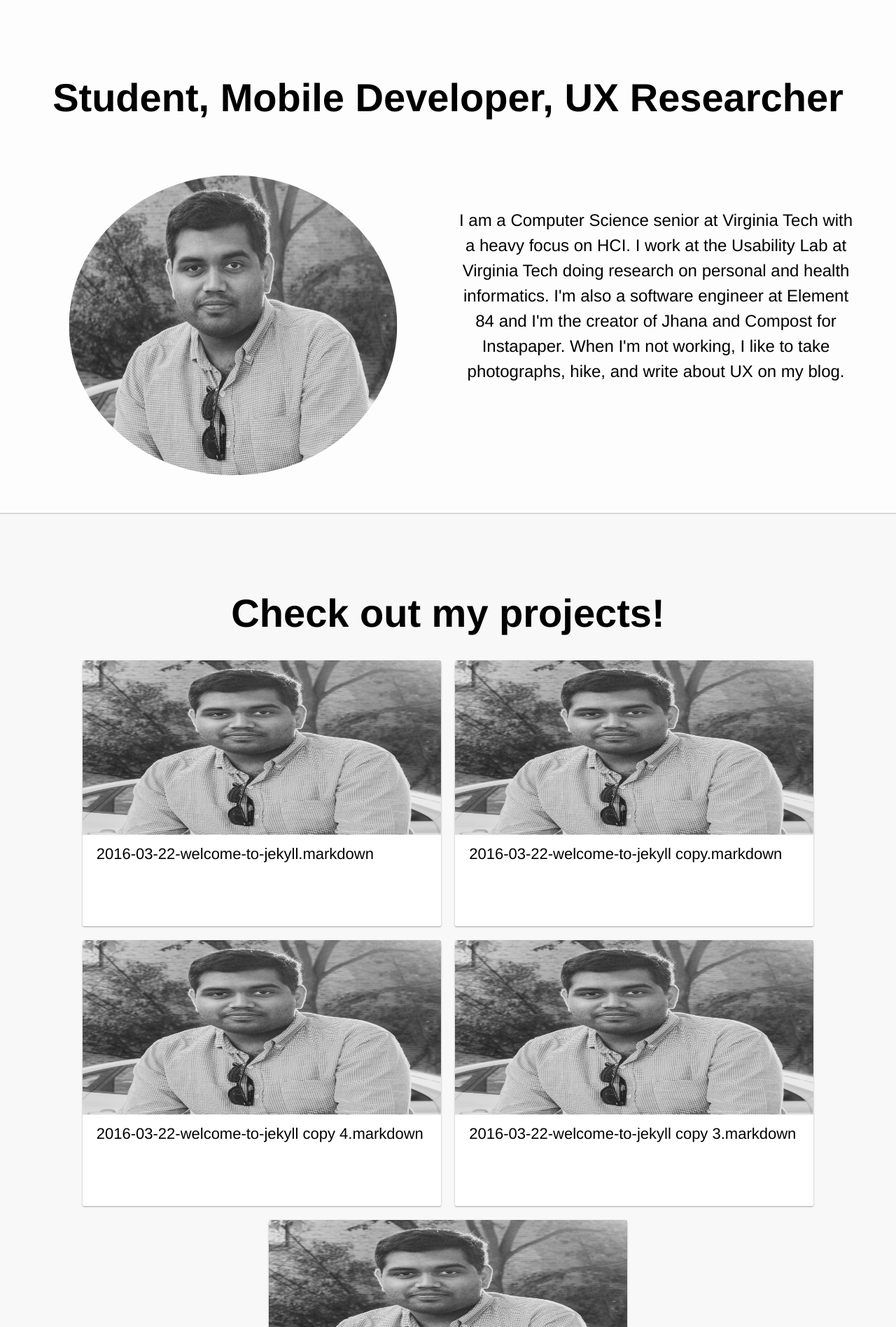
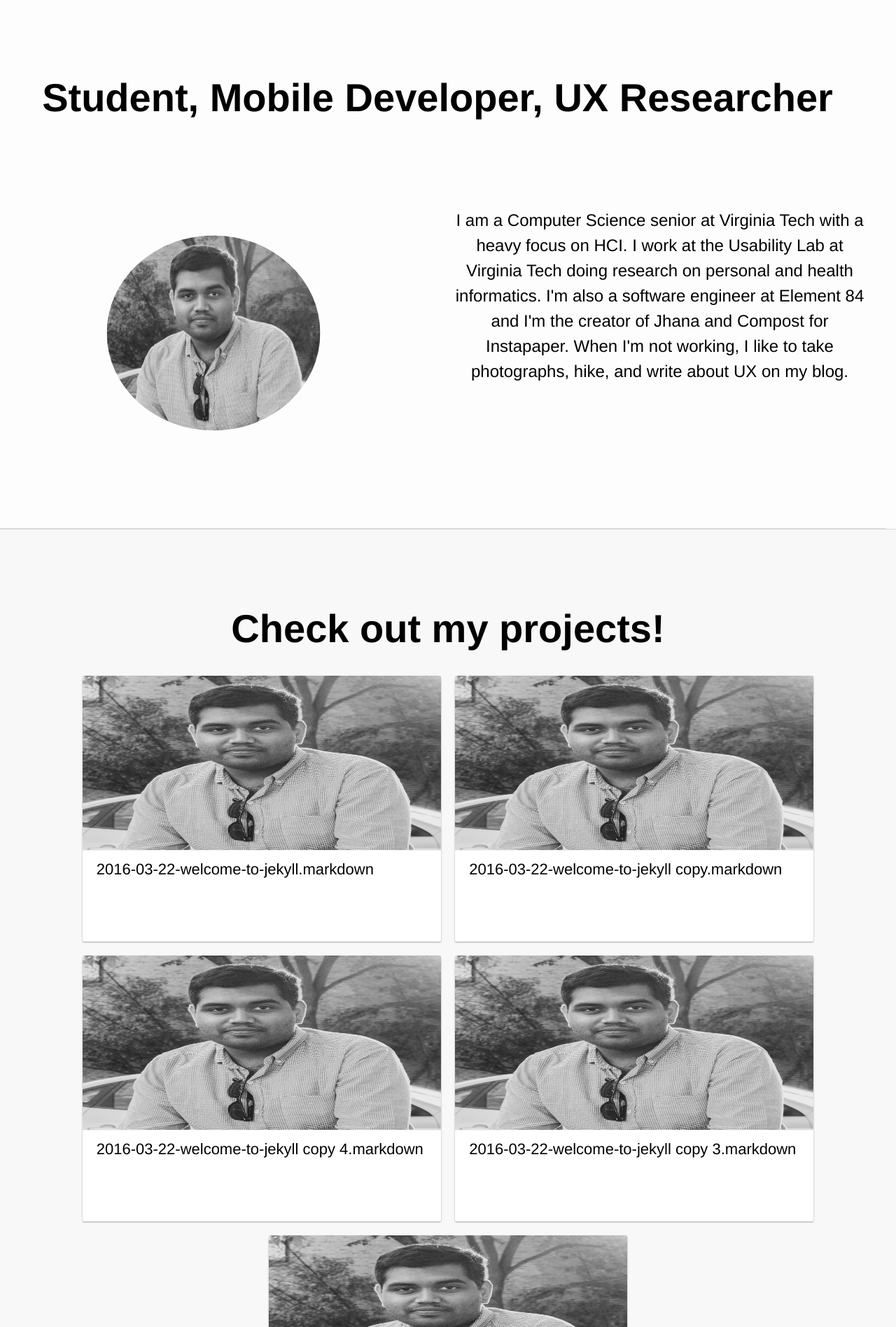
Before and after one commit to jayprat95/jayprat95.github.io, a Jekyll site: the page built from index.html, in a window 1280 px wide. Shown: the part 795-2692 px from the top of the page at 70% size. Built offline with Jekyll 4.4.1, drawn with Linux system fonts in a browser that asks for light colours; nearby versions of some CDN libraries; some of the changed text lies outside the part shown.

Commit message:
added paddings

```diff
--- a/_layouts/default.html
+++ b/_layouts/default.html
@@ -3,16 +3,14 @@
 
   {% include head.html %}
 
-  <body style="	min-height:100%;
-	position:relative;">
+  <body style="	min-height: 100%;">
 
     {% include header.html %}
-    <div style="padding-bottom:100px; /* Height of the footer element */">
+    <div style="overflow:auto;
+	padding-bottom: 180px;">
     	{{ content }}
     </div>
-
-    {% include footer.html %}
-
   </body>
+      {% include footer.html %}
 
 </html>
--- a/_sass/_base.scss
+++ b/_sass/_base.scss
@@ -76,6 +76,7 @@
     }
 }
 
+html, body {height: 100%;}
 
 
 /**
--- a/_sass/_layout.scss
+++ b/_sass/_layout.scss
@@ -101,6 +101,19 @@
     border-top: 1px solid $grey-color-light;
     padding: $spacing-unit 0;
     background-color: black;
+
+    position: relative;
+    margin-top: -180px; /* negative value of footer height */
+    height: 180px;
+    clear:both;
+}
+/*Opera Fix*/
+body:before {/* thanks to Maleika (Kohoutec)*/
+content:"";
+height:100%;
+float:left;
+width:0;
+margin-top:-32767px;/* thank you Erik J - negate effect of float*/
 }
 
 .footer-heading {
--- a/css/main.scss
+++ b/css/main.scss
@@ -6,6 +6,7 @@
 @import "neat/neat";
 @import "animate.css";
 @import "hover-min.css";
+@import "bootstrap.min.css";
 
 
 
@@ -124,7 +125,6 @@
 }
 
 .about-section {
-	@include outer-container;
 }
 
 #about-title {
@@ -136,17 +136,14 @@
 }
 
 .img-circle {
-	-webkit-transform: scale(0.80);
+	-webkit-transform: scale(0.5);
 	 border-radius: 50%;
 }
 
 #about-pic {
-	@include span-columns(6);
 }
 
 #about-description {
-	@include span-columns(6);
-	@include omega;
 	text-align: center;
 	padding-top: 100px;
 	font-size: 1.5em;
--- a/index.html
+++ b/index.html
@@ -14,17 +14,16 @@
 </div>
 
 <div style="width:100%;border-top: 1px solid #D8D8D8;
-border-bottom: 1px solid #D8D8D8;">
-  <section class="about-section">
-    <h1 id="about-title">Student, Mobile Developer, UX Researcher</h1>
-    <div id="about-pic">
+border-bottom: 1px solid #D8D8D8;" class="row">
+      <h1 id="about-title">Student, Mobile Developer, UX Researcher</h1>
+    <div id="about-pic" class="col-md-6">
       <img class="img-circle" src="../img/about_img.jpg" alt="Mountain View"> </img>
     </div>
-    <div id="about-description">
+    <div id="about-description" class="col-md-6">
       <p>I am a Computer Science senior at Virginia Tech with a heavy focus on HCI. I work at the Usability Lab at Virginia Tech doing research on personal and health informatics. I'm also a software engineer at Element 84 and I'm the creator of Jhana and Compost for Instapaper. When I'm not working, I like to take photographs, hike, and write about UX on my blog. </p>
     </div>
-  </section>
 </div>
+
 
 <div style="width:100%;background-color:#F8F8F8; border-top: 1px solid #D8D8D8;
 border-bottom: 1px solid #D8D8D8;">
@@ -42,6 +41,17 @@
   </div>
 
 </div>
+
+
+<section class="zero">
+<code>@include outer-container;</code>
+  <div id="alpha">
+    <code>@include span-columns(6);</code>
+  </div>
+  <div id="beta">
+    <code>@include span-columns(6);<br></code>
+  </div>
+</section>
 
 
 
```
Also changed, not shown: css/bootstrap.min.css (added), 10 other files.
